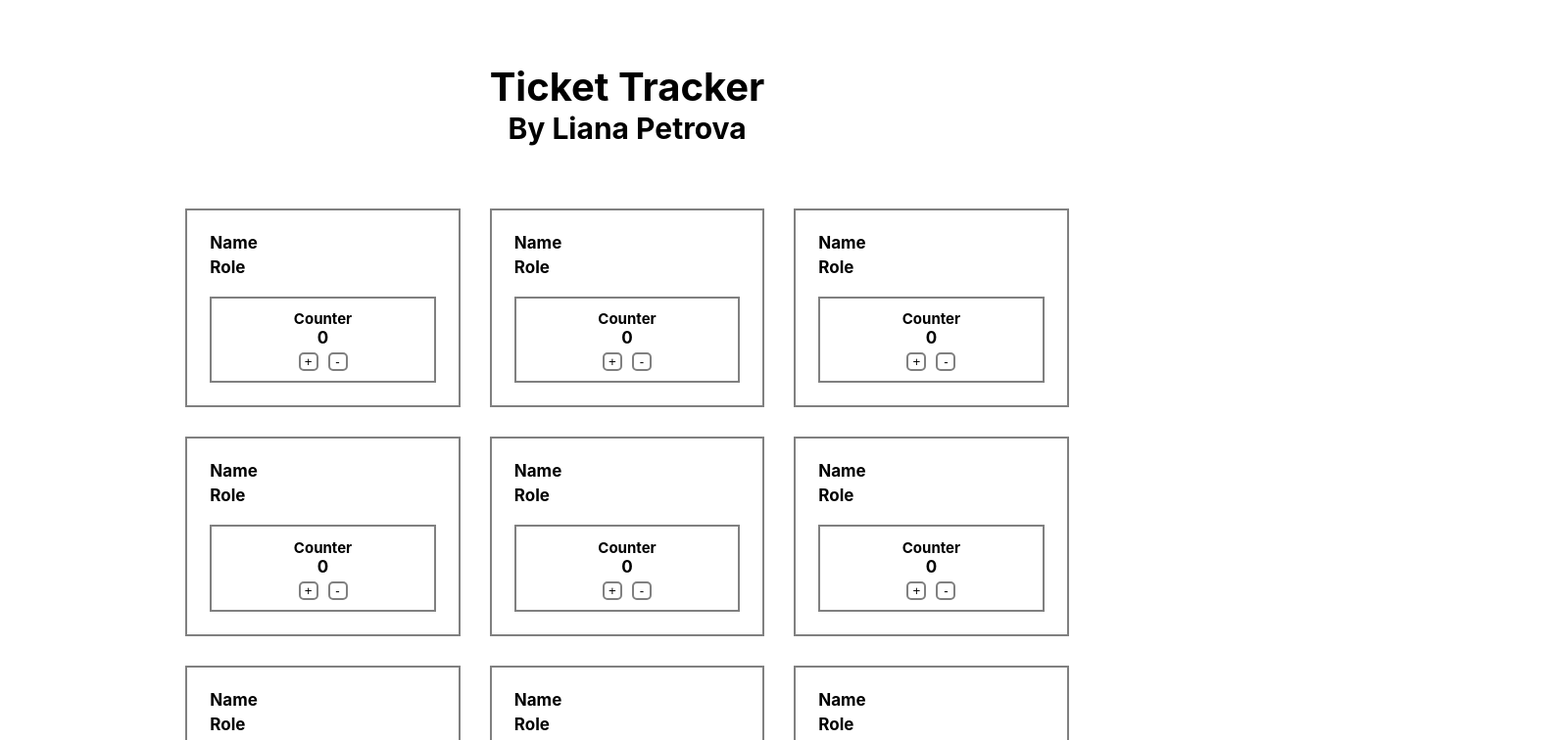
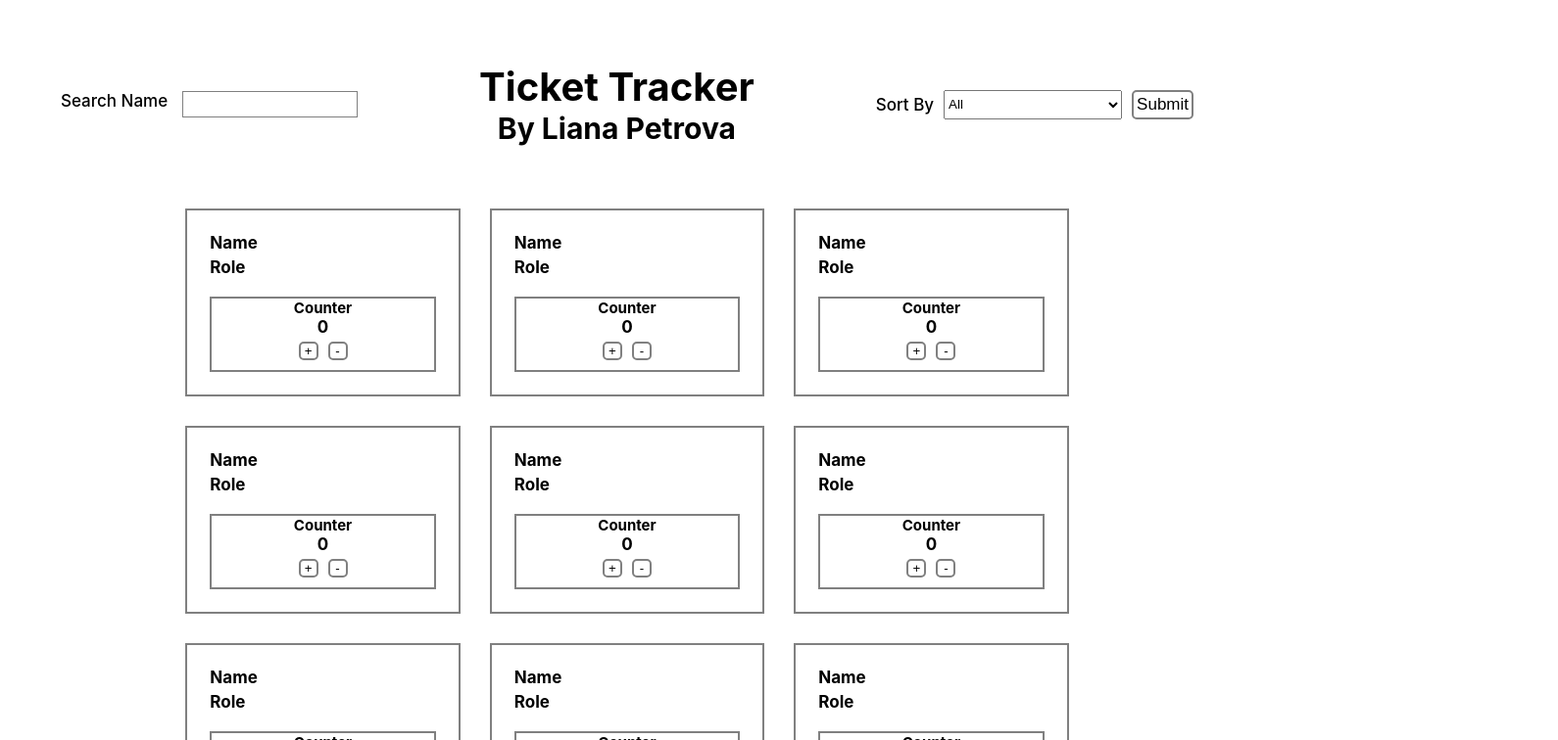
Before and after one commit to Lia711/ticket-tracker, a React (Create React App) app: page / in a window 1280 px wide. Shown: the top 756 px of the page at 98% size, 1590 px wide, since content can reach past the window. Built offline with nearby package versions, Linux system fonts and the light colour scheme.

Commit message:
added search and sort

```diff
--- a/src/components/Header/Header.jsx
+++ b/src/components/Header/Header.jsx
@@ -1,12 +1,19 @@
 import React from 'react'
 import "./Header.scss"
+import Select from '../Select/Select'
+import Search from '../Search/Search'
 
 const Header = () => {
   return (
+    <div className='menu' >
+    <Search/>
     <div className="header">
         <h1>Ticket Tracker</h1>
         <h2>By Liana Petrova</h2>
     </div>
+    <Select/>
+    </div>
+
   )
 }
 
--- a/src/components/Header/Header.scss
+++ b/src/components/Header/Header.scss
@@ -1,8 +1,26 @@
-.header {
-    width:100vw;
-    font-size: 20px;
-    display: flex;
-    flex-direction: column;
+*{
+    margin:0;
+    padding:0;
+}
+
+.menu {
+
+    display:flex;
+    justify-content: space-around;
     align-items: center;
-    margin-top:5%;
+
+    .header {
+        font-size: 20px;
+        display: flex;
+        flex-direction: column;
+        align-items: center;
+        margin-top:5%;
+    }
 }
+
+@media screen and (max-width:768px) {
+    .menu {
+        display:flex;
+        flex-direction: column;
+    }
+}
--- /dev/null
+++ b/src/components/Search/Search.jsx
@@ -0,0 +1,13 @@
+import React from 'react'
+import "./Search.scss"
+
+const Search = () => {
+  return (
+    <div className='search'>
+        <label className='label'>Search Name</label>
+        <input className='input' type="text"></input>
+    </div>
+  )
+}
+
+export default Search
--- /dev/null
+++ b/src/components/Search/Search.scss
@@ -0,0 +1,17 @@
+* {
+    margin:0;
+    padding:0
+}
+
+.search {
+    display: flex;
+    gap:15px;
+    margin-top:5%;
+    font-size:17px;
+    font-weight:500;
+}
+
+.input {
+    border: 1px solid gray;
+    height:25px;
+}
--- /dev/null
+++ b/src/components/Select/Select.jsx
@@ -0,0 +1,22 @@
+import React from 'react'
+import "./Select.scss"
+
+const Select = () => {
+  return (
+    <form id="employee-form">
+        <label className='label' for="sort-employees">Sort By</label>
+        <select name="sort-employees" id="sort-employees">
+          <option value="all">All</option>
+          <option value="junior">Junior Software Developer</option>
+          <option value="dev">Software Developer</option>
+          <option value="senior">Senior Software Developer</option>
+          <option value="manager">Project Manager</option>
+          <option value="tester">Tester</option>
+          <option value="hardman">Hard Man</option>
+        </select>
+        <button type="submit">Submit</button>
+      </form>
+  )
+}
+
+export default Select
--- /dev/null
+++ b/src/components/Select/Select.scss
@@ -0,0 +1,27 @@
+* {
+    margin:0;
+    padding:0
+}
+#employee-form {
+    display: flex;
+    gap:10px;
+    margin-top:5%;
+    align-items: center;
+
+    .label {
+        font-size: 17px;
+        font-weight: 500;
+    }
+
+    select {
+        height: 30px;
+    }
+
+    button {
+        background-color: white;
+        padding:3px;
+        border: 2px solid gray;
+        border-radius: 5px;
+        font-size: 17px;
+    }
+}
```
